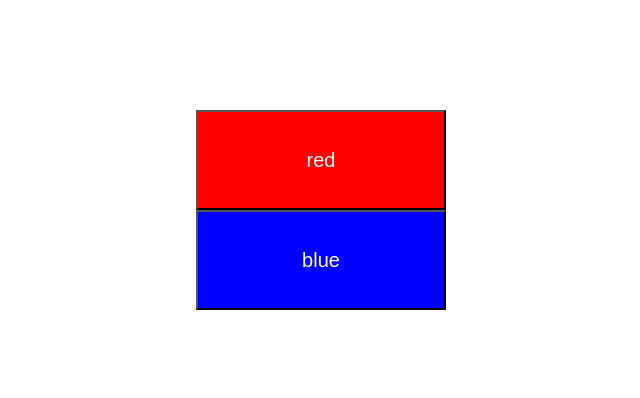
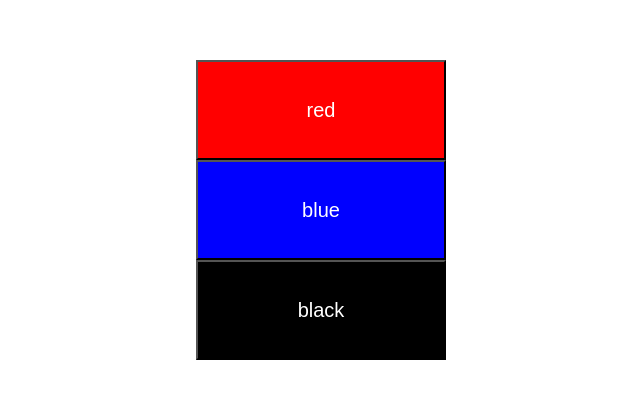
Before and after one commit to Ayukgiress/three-button-project, a plain HTML site: page index.html in a window 1280 px wide. Shown: the part 198-596 px from the top of the page, without its empty margins (319-959 px from the left). Drawn offline with Linux system fonts and the light colour scheme.

Commit message:
change button

```diff
--- a/index.html
+++ b/index.html
@@ -8,6 +8,7 @@
 </head>
 <body>
    <button class="button-element" id="red">red</button>
-<button class="button-element" id="blue">blue</butto>
+   <button class="button-element" id="blue">blue</button>
+   <button class="button-element" id="black">black</button>
 </body>
 </html>
--- a/style/style.css
+++ b/style/style.css
@@ -18,3 +18,6 @@ button{
 #blue{
     background: blue;
 }
+ #black{
+    background: black;
+    }
```
